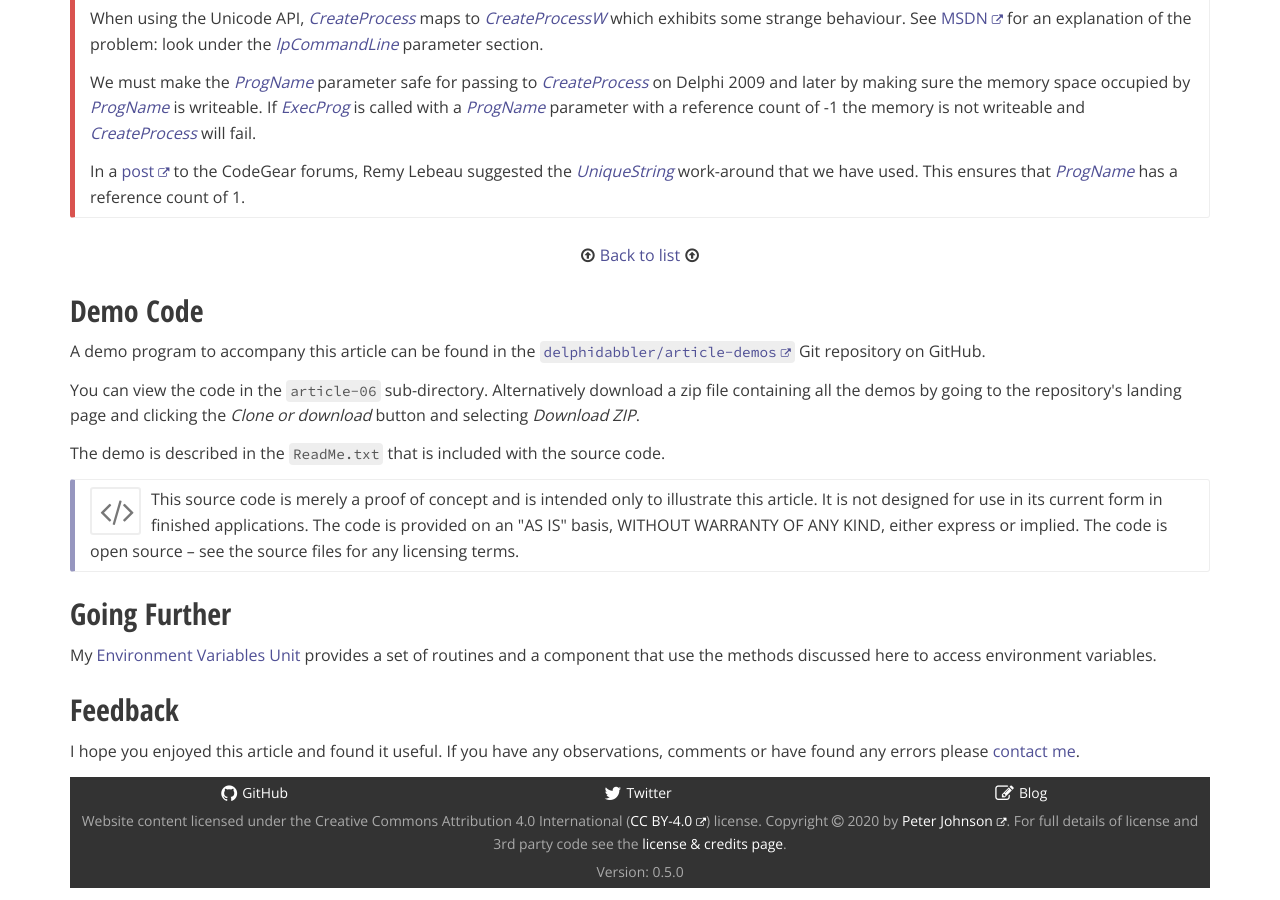
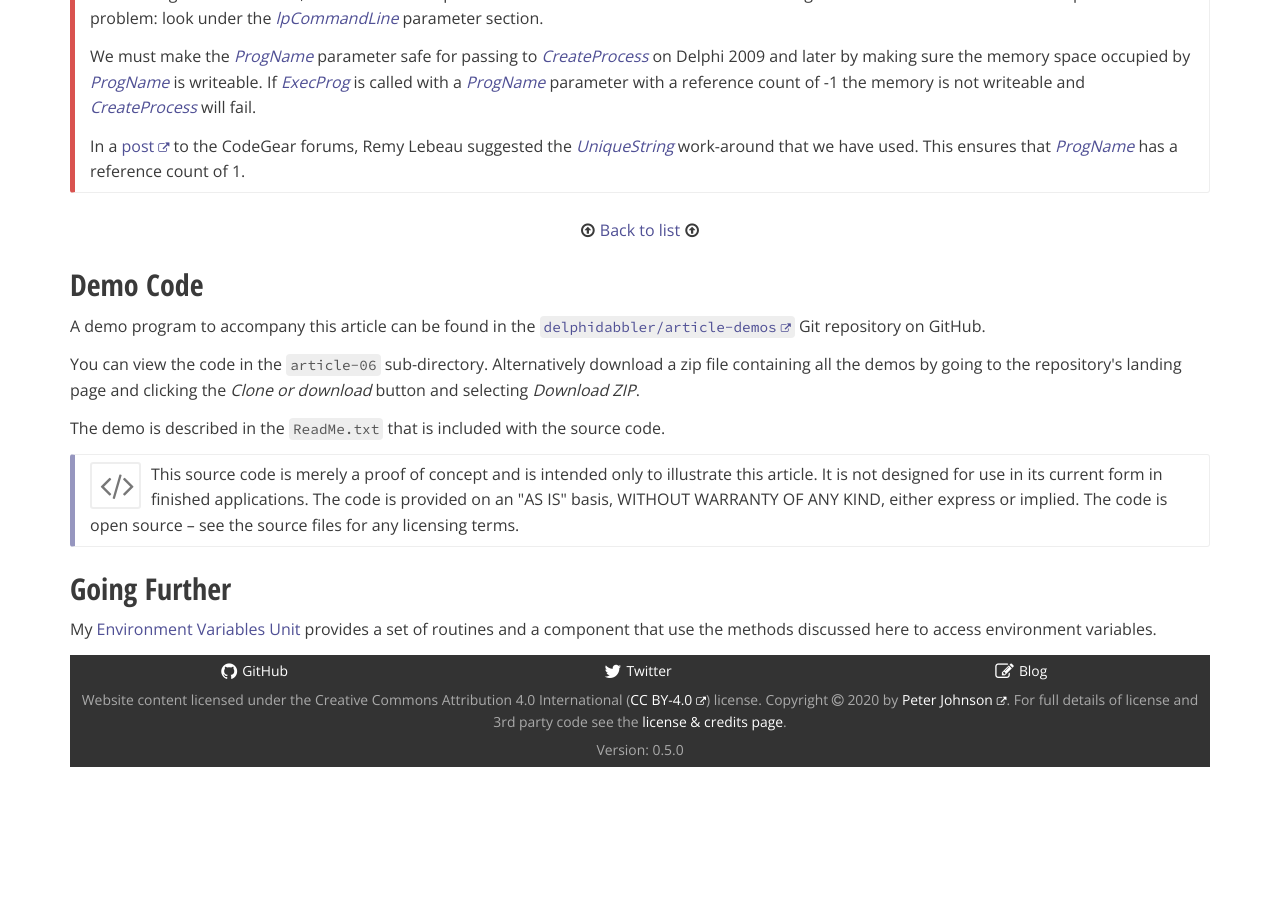
Before and after one commit to delphidabbler/delphidabbler.github.io, a Jekyll site: the page built from _articles/article-6.html, in a window 1280 px wide and 900 px high, scrolled down 6357 px. Built offline with Jekyll 4.4.1, drawn with Linux system fonts in a browser that asks for light colours; nearby versions of some CDN libraries; after the commit the page ends 7136 px from its top, so only the background shows below that.

Commit message:
Remove broken feedback section from article 6

```diff
--- a/_articles/article-6.html
+++ b/_articles/article-6.html
@@ -45,9 +45,6 @@ pages: 1
 			</li>
 			<li>
 				<a href="#gofurther">Going Further</a>
-			</li>
-			<li>
-				<a href="#feedback">Feedback</a>
 			</li>
 		</ul>
 	</div>
@@ -567,15 +564,3 @@ pages: 1
 		My <a href="/software/envvars">Environment Variables Unit</a> provides a set of routines and a component that use the methods discussed here to access environment variables.
 	</p>
 </section>
-
-<section id="feedback">
-
-<h2>
-  Feedback
-</h2>
-
-<p>
-  I hope you enjoyed this article and found it useful. If you have any observations, comments or have found any errors please <a href="/contact">contact me</a>.
-</p>
-
-</section>
```
